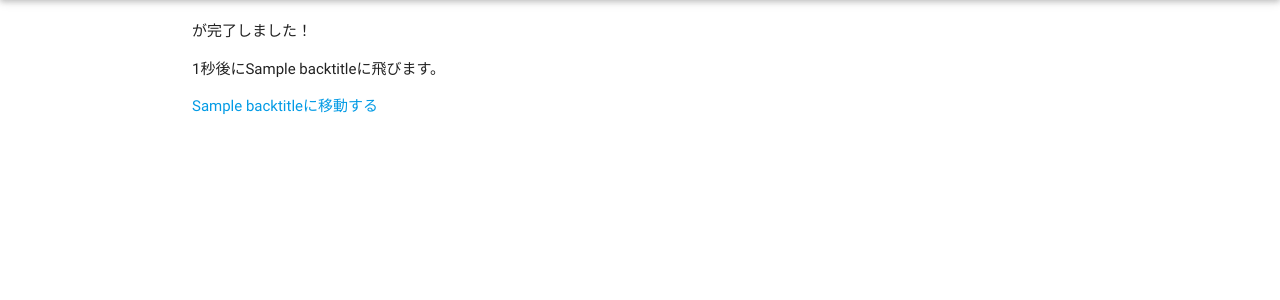
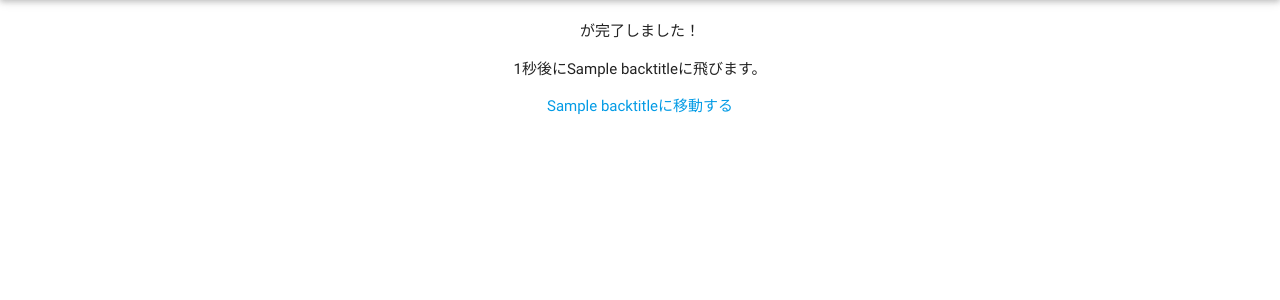
Before and after one commit to XMLPro/ManagementSystem, a Django app: template system/templates/postFinishView.html in a window 1280 px wide. Shown: the part 64-364 px from the top of the page. Run offline with Django 3.2, Linux system fonts and the light colour scheme; the template is opened without the code that fills it: most values are stand-ins (such as "Sample title", 1, 10 or a date in 2020); some libraries are stand-ins or nearby versions.

Commit message:
postFinishViewのデザインを作成

```diff
--- a/system/templates/postFinishView.html
+++ b/system/templates/postFinishView.html
@@ -19,7 +19,11 @@ setInterval(count_up, 1000);
 {% endblock %}
 
 {% block content %}
+<div class="row">
+  <div class="col s12 center">
     {% block pagetitle %}{{ message }}が完了しました！{% endblock %}
     <p><span id="redirect_to_topView">3</span>秒後に{{ backtitle }}に飛びます。</p>
     <a href="{{ backurl }}">{{ backtitle }}に移動する</a>
+  </div>
+</div>
 {% endblock %}
```
Lines whose indentation alone changed are shown as unchanged.
